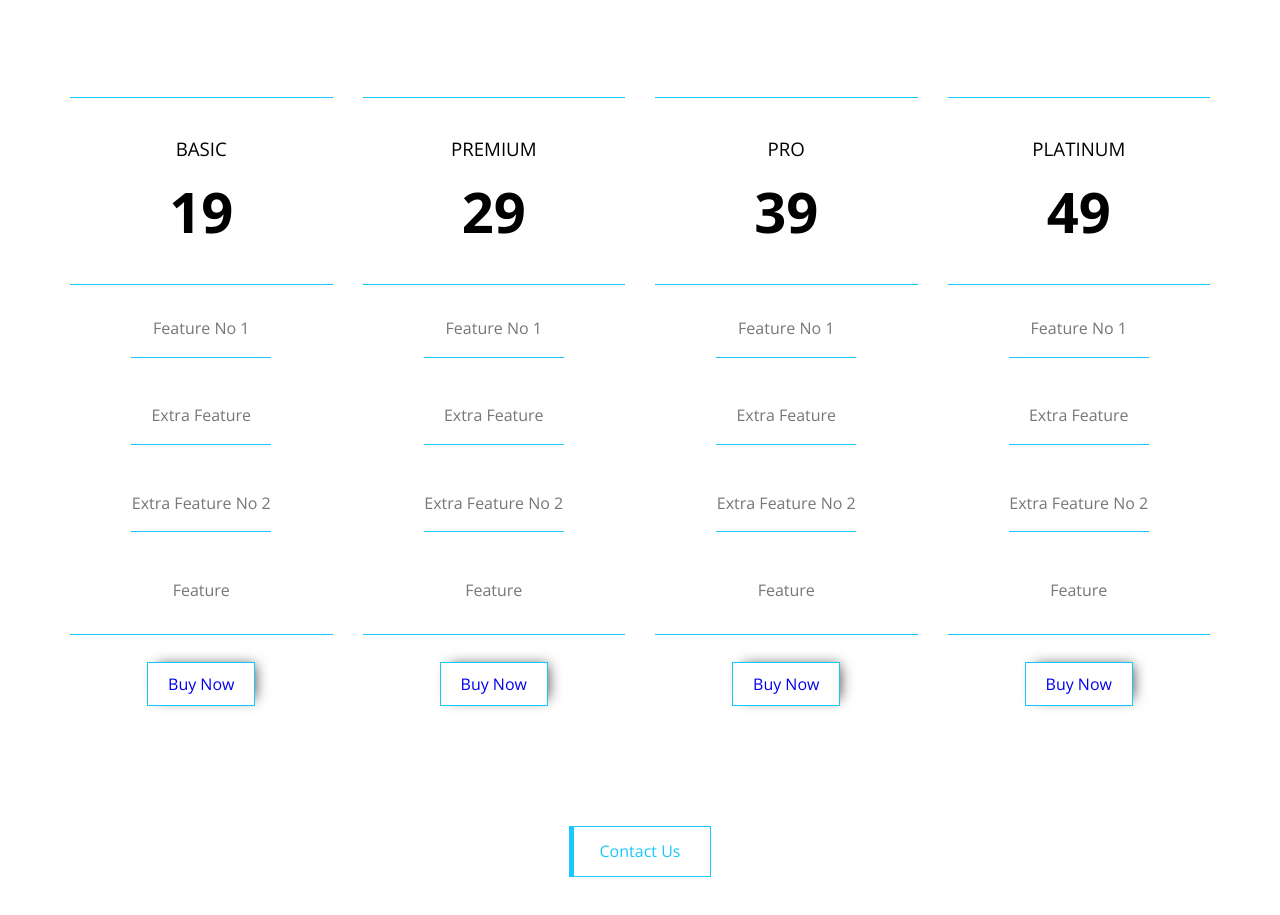
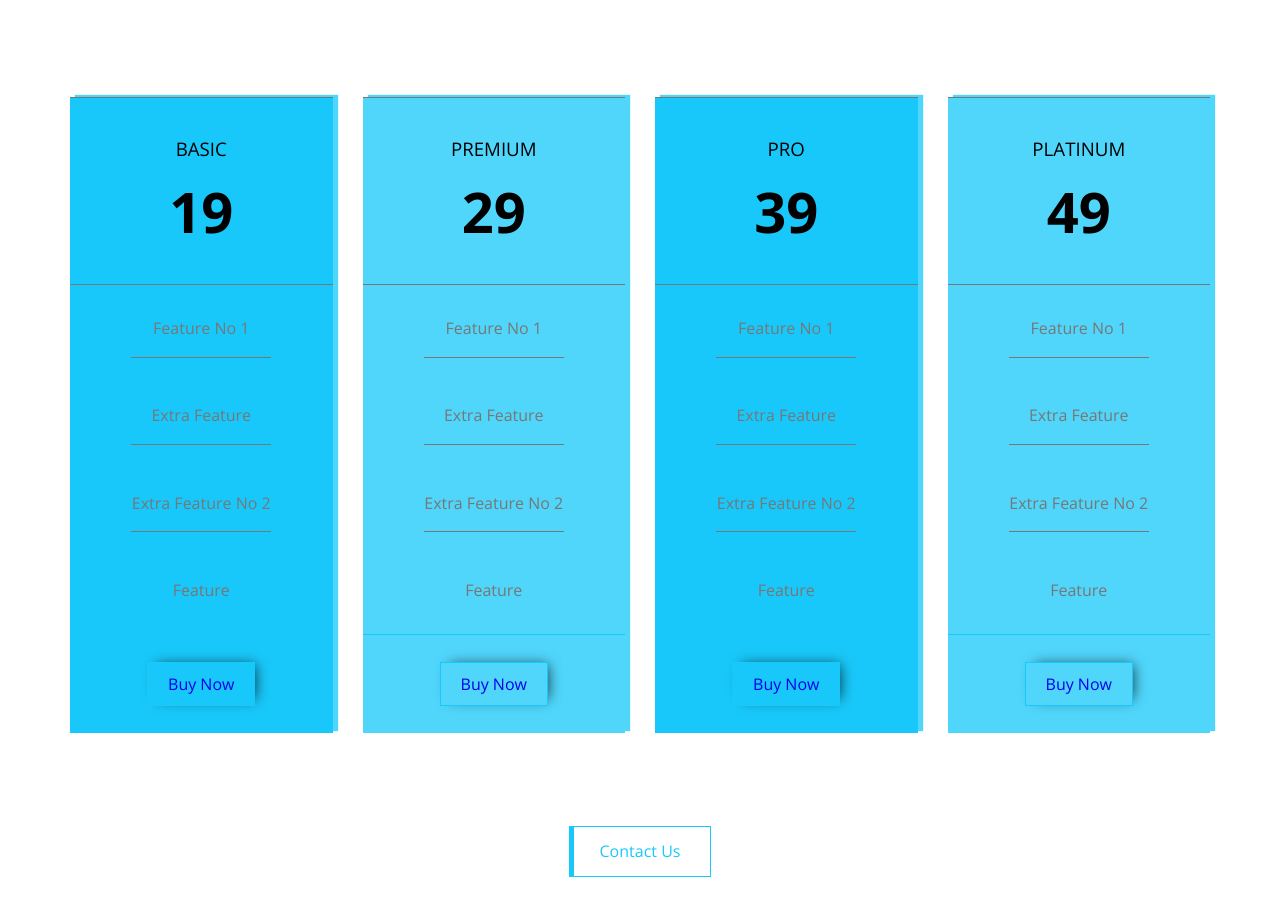
Before and after one commit to Mahmoud-Mo-ops/Kasper, a plain HTML site: page index.html in a window 1280 px wide. Shown: the part 6768-7683 px from the top of the page. Drawn offline with nearby package versions, Linux system fonts and the light colour scheme.

Commit message:
modify price sec

```diff
--- a/css/main.css
+++ b/css/main.css
@@ -954,20 +954,30 @@ font-weight: normal;
 }
 .pricing .container .plans{
   display: grid;
-grid-template-columns: repeat(auto-fill,minmax(250px,1fr));
- gap: 30px;
- color: #000;
+  grid-template-columns: repeat(auto-fill,minmax(250px,1fr));
+  gap: 30px;
+  color: #000;
 }
 
 .pricing .container .plans .plan{
   display: flex;
   flex-direction: column;
   width: 100%;
+  background-color: var(--main-color);
+  box-shadow: 5px -2px 1px  #50d6fb;
+  cursor: pointer;
+  transition: box-shadow var(--main-transition);
+}
+.pricing .container .plans .plan:hover{
+  box-shadow:5px -4px 1px #333;
+}
+.pricing .container .plans .special{
+  background-color:#50d6fb;
 }
 .pricing .container .plans .plan .head{
   padding: 40px 20px;
-  border-bottom: 1px solid var(--main-color);
-  border-top: 1px solid var(--main-color);
+  border-bottom: 1px solid #777;
+  border-top: 1px solid #777;
 }
 .pricing .container .plans .plan .head h3 {
   font-weight: normal;
@@ -996,7 +1006,7 @@ grid-template-columns: repeat(auto-fill,minmax(250px,1fr));
   content: "";
   width: 140px;
   height: 1px;
-  background-color: var(--main-color);
+  background-color: #777;
   position: absolute;
   left: 50%;
   transform: translateX(-50%);
--- a/index.html
+++ b/index.html
@@ -388,7 +388,7 @@
                 <a href="#">Buy Now</a>
               </div>
             </div>
-            <div class="plan">
+            <div class="plan special">
               <div class="head">
                 <h3>Premium</h3>
                 <span>29</span>
@@ -418,7 +418,7 @@
                 <a href="#">Buy Now</a>
               </div>
             </div>
-            <div class="plan">
+            <div class="plan special">
               <div class="head">
                 <h3>Platinum</h3>
                 <span>49</span>
```
Also changed, not shown: 4 other files.
